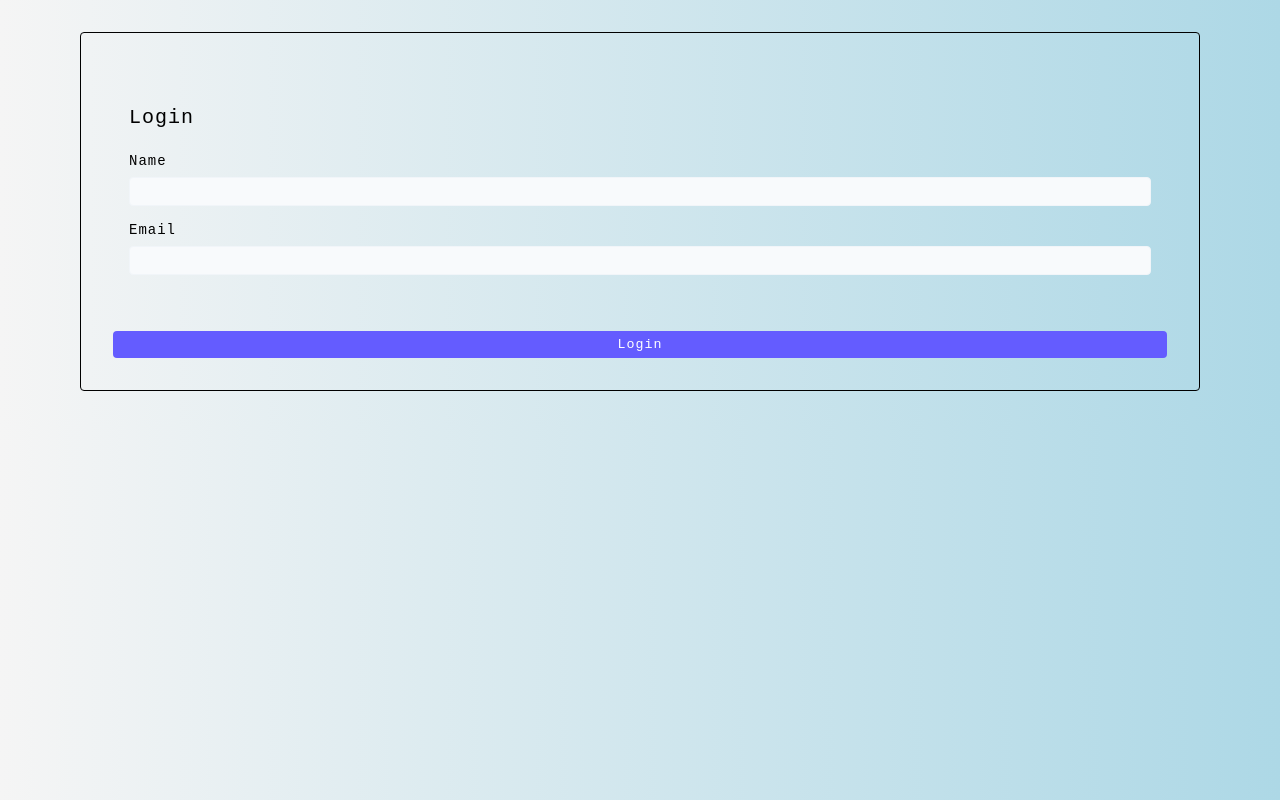
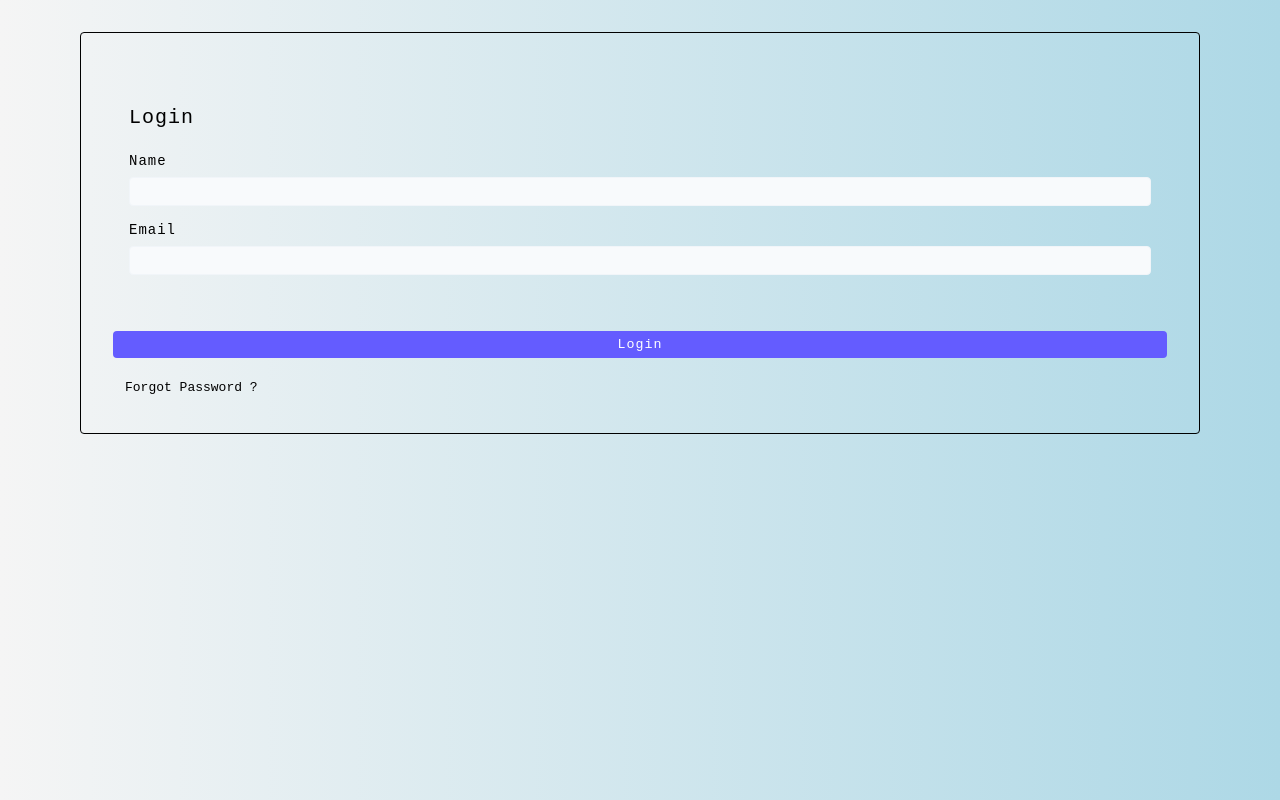
Before and after one commit to Legendary-Folah/ReactAuthwithFireBase, a React (Create React App) app: page / in a window 1280 px wide. Built offline with nearby package versions, Linux system fonts and the light colour scheme.

Commit message:
updated css

```diff
--- a/src/App.css
+++ b/src/App.css
@@ -132,3 +132,8 @@ body {
   width: 100%;
   font-family: monospace;
 }
+
+.forget {
+  margin-top: 1rem;
+  padding: 0.375rem 0.75rem;
+}
--- a/src/App.js
+++ b/src/App.js
@@ -43,6 +43,7 @@ const handleSubmit = e => {
             onSubmit={handleSubmit}>
         Login
         </button>
+        <div className='forget'>Forgot Password ?</div>
     </div>
   );
 }
```
